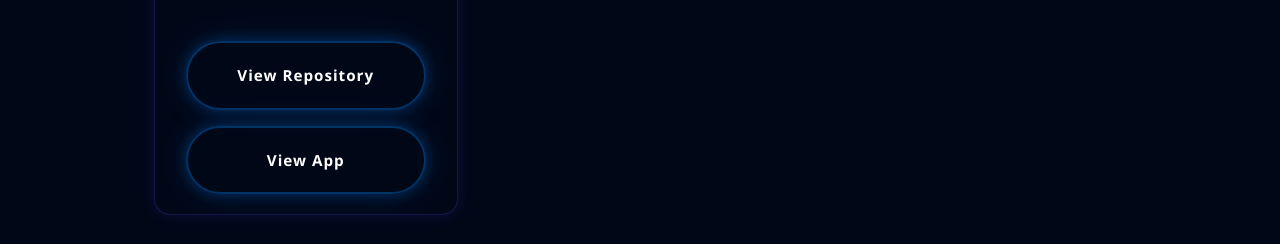
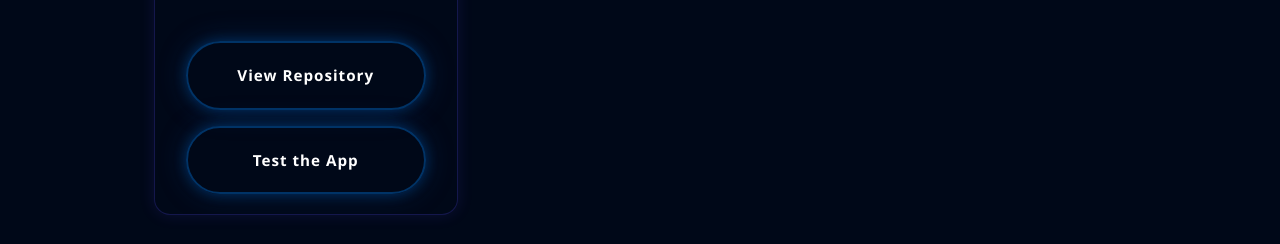
Before and after one commit to AlexandroCamacho1000/alejandrocamachodev, a React (Vite) app: page / in a window 1280 px wide. Shown: the part 5140-5384 px from the top of the page. Built offline with nearby package versions, Linux system fonts and the light colour scheme.

Commit message:
pokeapp button

```diff
--- a/src/components/Projects/Projectcard.jsx
+++ b/src/components/Projects/Projectcard.jsx
@@ -17,7 +17,7 @@ function ProjectCard({ title, description, link, image, linkApp }) {
 
       {title === 'Pokemón App' && (
         <a href={linkApp} target="_blank" rel="noopener noreferrer">
-          View App
+          Test the App
         </a>
       )}
     </div>
```
